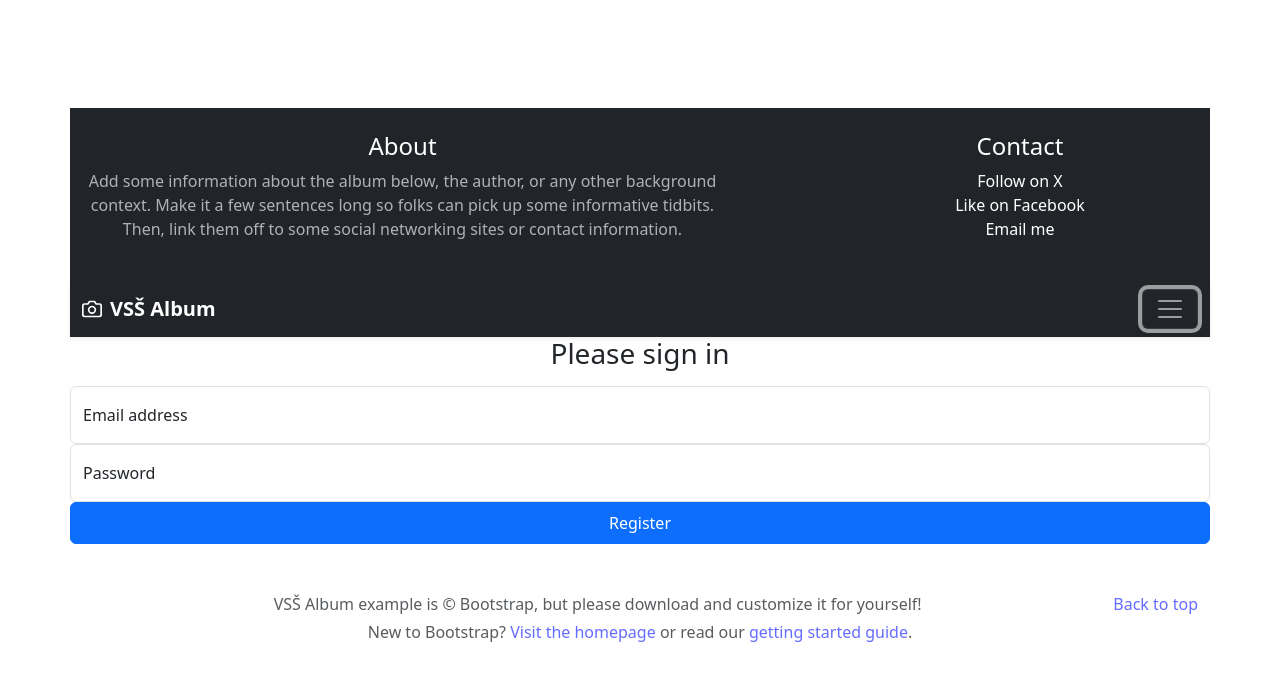
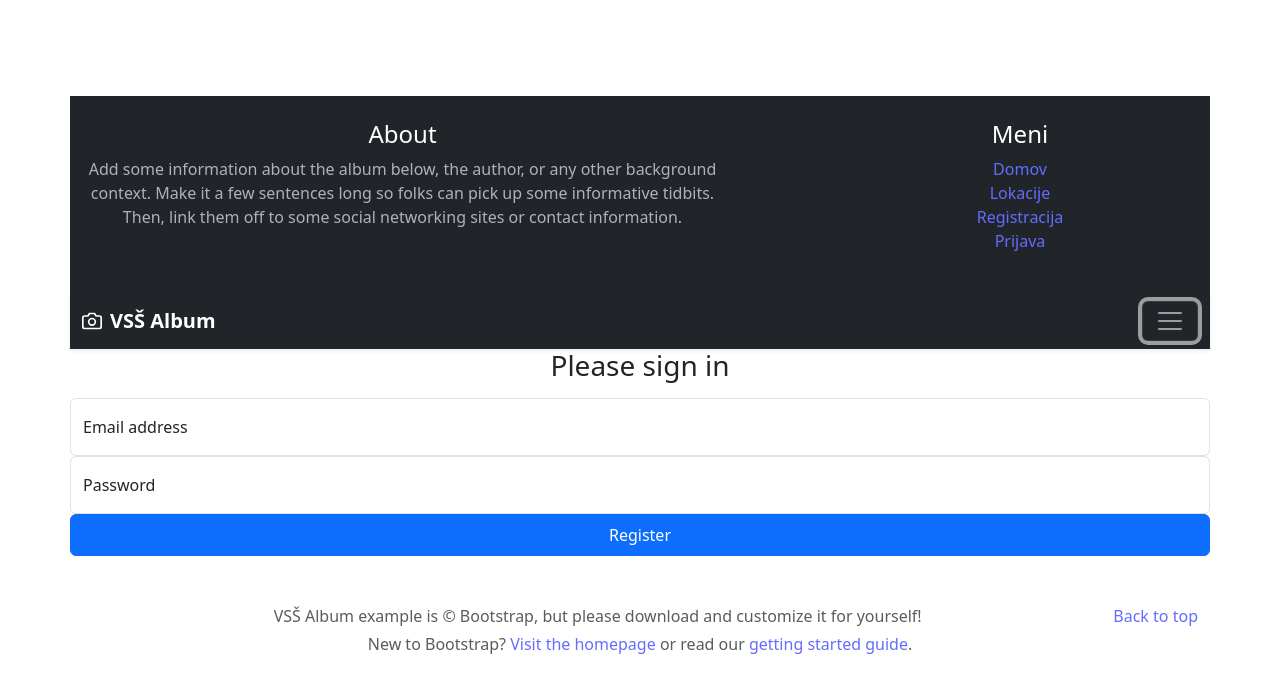
Before and after one commit to islammusicscv/bars-frontend, a React (Vite) app: page /login in a window 1280 px wide. Both pictures are taken after a click on the button "Toggle navigation". Shown: the top 692 px of the page. Built offline with nearby package versions, Linux system fonts and the light colour scheme; the HTML template or start-up script is replaced by a standard one.

Commit message:
authContext vpeljan

```diff
--- a/src/App.tsx
+++ b/src/App.tsx
@@ -5,12 +5,14 @@ import Home from "./pages/Home.tsx";
 import Location from "./pages/Location.tsx";
 import Login from "./pages/Login.tsx";
 import Register from "./pages/Register.tsx";
+import {AuthProvider} from "./context/AuthContext.tsx";
 
 function App() {
 
 
   return (
       <>
+        <AuthProvider>
             <Layout>
                 <Routes>
                     <Route path="/" element={<Home/>} />
@@ -19,6 +21,7 @@ function App() {
                     <Route path="/register" element={<Register/>} />
                 </Routes>
             </Layout>
+        </AuthProvider>
       </>
   )
   }
--- a/src/components/Header.tsx
+++ b/src/components/Header.tsx
@@ -1,6 +1,18 @@
+import {Link, useNavigate} from "react-router-dom";
+import {useAuth} from "../context/AuthContext.tsx";
+
 const Header = () => {
-  return (
-      <>
+    const navigate = useNavigate();
+
+    const { isAuthenticated, logout} = useAuth();
+
+    const handleLogout = () => {
+      logout();
+      alert('Odjavljeni');
+      navigate('/');
+    }
+
+    return <>
         <svg xmlns="http://www.w3.org/2000/svg" className="d-none">
             <symbol id="check2" viewBox="0 0 16 16">
                 <path
@@ -29,11 +41,22 @@ const Header = () => {
                             some information about the album below, the author, or any other background context. Make
                             it a few sentences long so folks can pick up some informative tidbits. Then, link them off
                             to some social networking sites or contact information.</p></div>
-                          <div className="col-sm-4 offset-md-1 py-4"><h4>Contact</h4>
+                        <div className="col-sm-4 offset-md-1 py-4"><h4>Meni</h4>
                             <ul className="list-unstyled">
-                                  <li><a href="#" className="text-white">Follow on X</a></li>
-                                  <li><a href="#" className="text-white">Like on Facebook</a></li>
-                                  <li><a href="#" className="text-white">Email me</a></li>
+                                <li><Link to='/'>Domov</Link></li>
+                                <li><Link to='/locations'>Lokacije</Link></li>
+                                {!isAuthenticated ? (
+                                    <>
+                                        <li><Link to='/register'>Registracija</Link></li>
+                                        <li><Link to='/login'>Prijava</Link></li>
+                                    </>
+                                ) : (
+                                    <>
+                                        <li><button onClick={handleLogout} className='btn btn-sm'>Odjava</button></li>
+                                    </>
+                                )}
+
+
                             </ul>
                         </div>
                     </div>
@@ -56,6 +79,5 @@ const Header = () => {
             </div>
         </header>
     </>
-  )
 }
 export default Header
--- a/src/pages/Login.tsx
+++ b/src/pages/Login.tsx
@@ -1,10 +1,12 @@
 import {useState} from "react";
 import {useNavigate} from "react-router-dom";
-import axios from "axios";
 import type {LoginData} from "../interfaces/LoginData.ts";
+import apiClient from "../services/axiosInstance.ts";
+import {useAuth} from "../context/AuthContext.tsx";
 
 const Login = () => {
     const navigate = useNavigate();
+    const {login} = useAuth();
 
     const [email, setEmail] = useState('');
     const [pass, setPass] = useState('');
@@ -18,9 +20,12 @@ const Login = () => {
         }
 
         try {
-            const res = await axios.post('http://localhost:3000/auth/login', data);
+            const res = await apiClient.post('/auth/login', data);
 
-            if (res.status === 200 || res.status === 201) {
+            console.log(res.data);
+
+            if (res.data && res.data.access_token) {
+                login(res.data.access_token);
                 alert("Uspešno");
                 navigate('/');
             }
```
Lines whose indentation alone changed are shown as unchanged.
